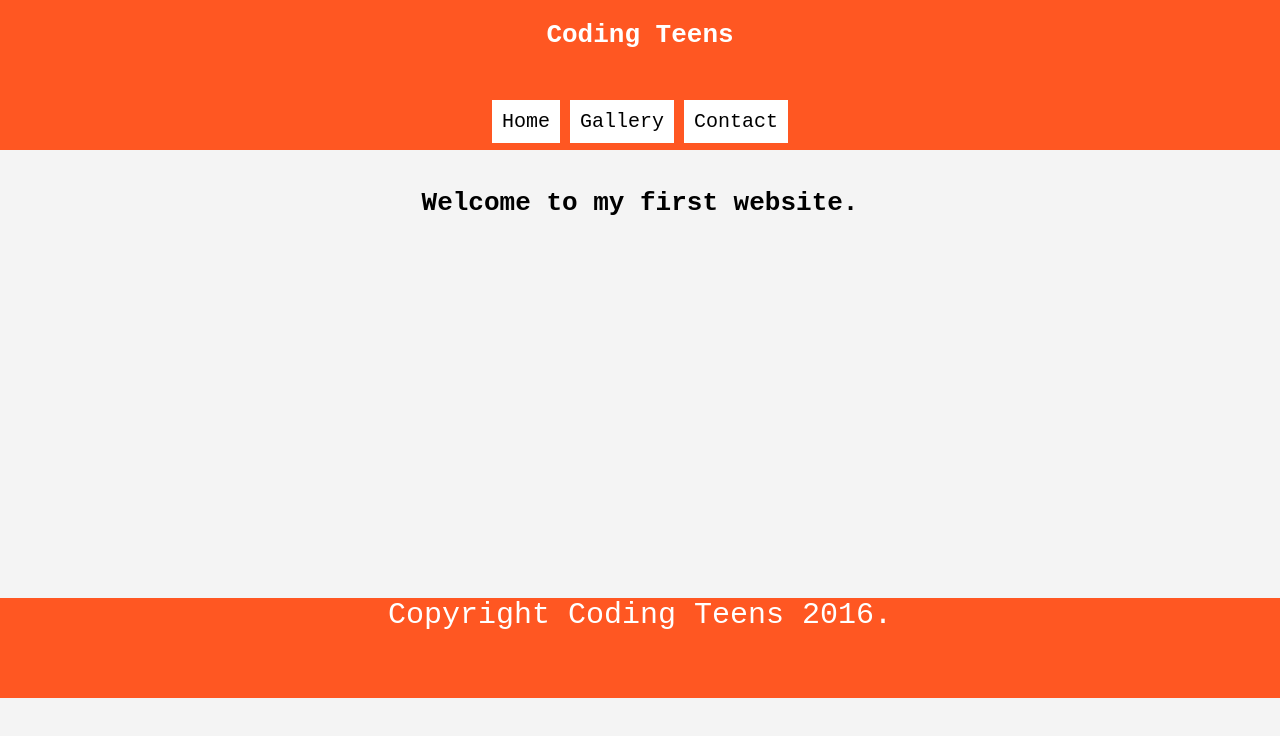
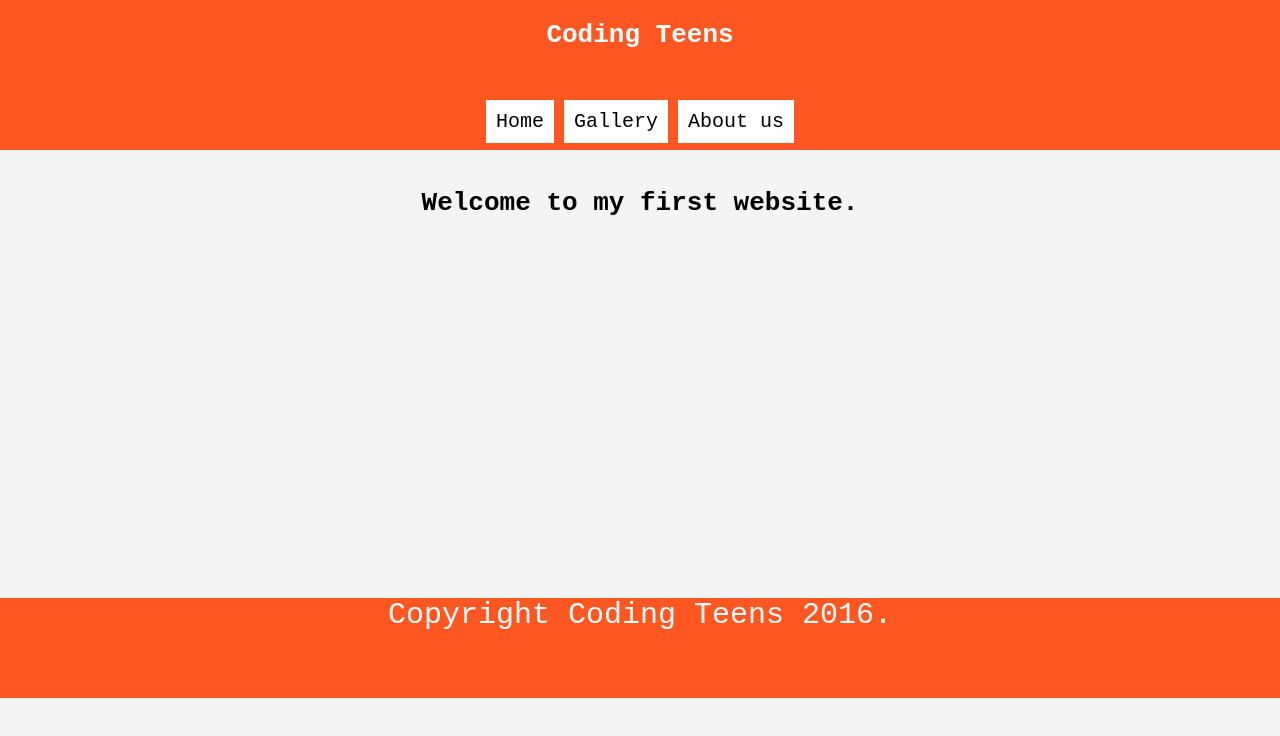
Before and after one commit to yahyamaulariii/test_code, a plain HTML site: page index.html in a window 1280 px wide. Drawn offline with Linux system fonts and the light colour scheme.

Commit message:
Change contact name navbar

```diff
--- a/index.html
+++ b/index.html
@@ -10,7 +10,7 @@
     <nav>
         <a href="index.html">Home</a>
         <a href="gallery.html">Gallery</a>
-        <a href="contact.html">Contact</a>
+        <a href="contact.html">About us</a>
     </nav>
 </div>
 <div id="wrapper-content">
```
